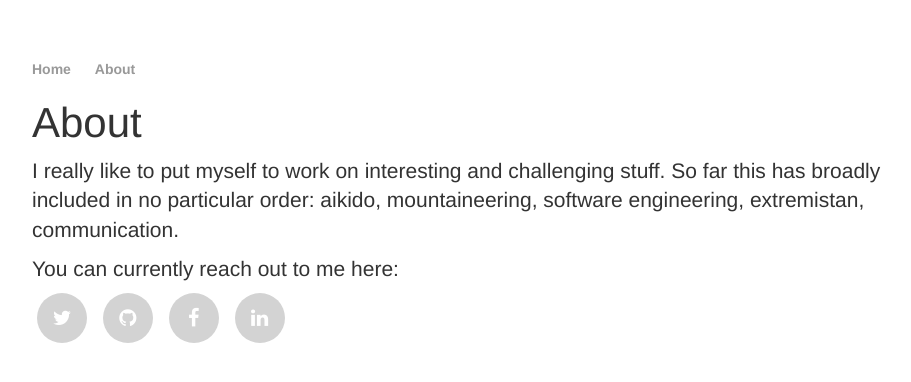
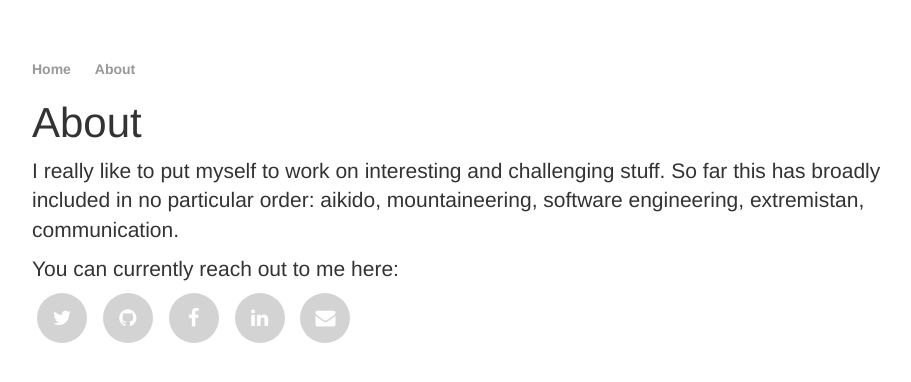
Before and after one commit to anrei0000/anrei0000.github.io, a Jekyll site: the page about/index.html, which Jekyll copies as it is, in a window 1280 px wide. Shown: the top 382 px of the page, without its empty margins (160-1071 px from the left). Built offline with Jekyll 4.4.1, drawn with Linux system fonts in a browser that asks for light colours; nearby versions of some CDN libraries.

Commit message:
- test fa

```diff
--- a/about/index.html
+++ b/about/index.html
@@ -29,12 +29,15 @@
         <li><a target="_blank" href="https://twitter.com/intent/tweet?screen_name=lpgfmk&ref_src=twsrc%5Etfw"
                class="twitter-mention-button" data-show-count="false"><i class="fa fa-twitter"></i></a></li>
         <li><a target="_blank" href="https://github.com/anrei0000"><i class="fa fa-github"></i></a></li>
-        <li><a target="_blank" href="https://www.facebook.com/ciuc.lpgfmk" class="icoFacebook" title="Facebook"><i class="fa fa-facebook"></i></a></li>
-        <li><a target="_blank" href="https://www.linkedin.com/in/dan-andrei-ciuculescu-021b9449" class="icoLinkedin" title="Linkedin"><i class="fa fa-linkedin"></i></a></li>
+        <li><a target="_blank" href="https://www.facebook.com/ciuc.lpgfmk" class="icoFacebook" title="Facebook"><i
+                class="fa fa-facebook"></i></a></li>
+        <li><a target="_blank" href="https://www.linkedin.com/in/dan-andrei-ciuculescu-021b9449" class="icoLinkedin"
+               title="Linkedin"><i class="fa fa-linkedin"></i></a></li>
+        <li><a href="mailto:ciuculescu.andrei.dev@gmail.com"><i class="fa fa-envelope"></i></a></li>
+
     </ul>
 
     <!--    <ul class="contacts">-->
-    <!--        <li><a href="mailto:ciuculescu.andrei.dev@gmail.com">Email me</a></li>-->
     <!--        <li><a href="https://github.com/anrei0000">github.com/anrei0000</a></li>-->
     <!--        <li>-->
     <!--            <a class="btn btn-social-icon btn-facebook">-->
```
